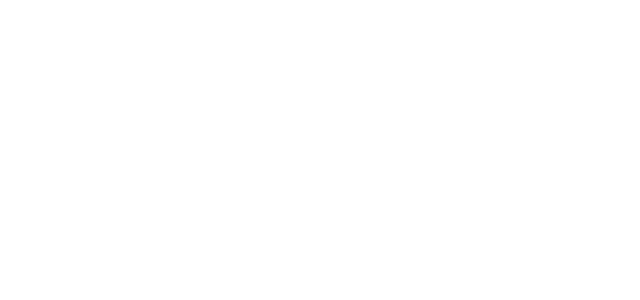
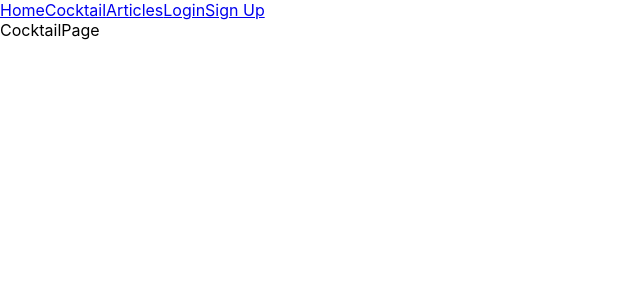
Before and after one commit to natcaze/Project3_client, a React (Create React App) app: page /pages/cocktail in a window 1280 px wide. Shown: the top 300 px of the page, without its empty margins (0-640 px from the left). Built offline with nearby package versions, Linux system fonts and the light colour scheme.

Commit message:
public pages routes done

```diff
--- a/src/App.js
+++ b/src/App.js
@@ -1,26 +1,26 @@
 import './App.css';
-import { Routes, Route} from 'react-router-dom';
+import Navbar from './components/Navbar';
+import { Routes, Route } from 'react-router-dom';
+import HomePage from './pages/HomePage';
+import CocktailPage from './pages/CocktailPage';
+import ArticlesPage from './pages/ArticlesPage';
+import LoginPage from './pages/LoginPage';
+import SignupPage from './pages/SignupPage';
 
-import SignupPage from './pages/SignupPage';
-import LoginPage from './pages/LoginPage';
-import HomePage from './pages/HomePage';
-import FavoritesPage from './pages/FavoritesPage';
-import EditProfilePage from './pages/EditProfilePage';
-import CreateArticle from './pages/CreateArticle';
-import ArticlesDetailsPage from './pages/ArticlesDetailsPage';
-import CreateCocktail from './pages/CreateCocktail';
-import ArtcilesPage from './pages/ArticlesDetailsPage';
-
-import Navbar from './components/Navbar';
-import Footer from './components/Footer';
-import CocktailCard from './components/CocktailCard';
-import Articles from './components/Articles';
 
 function App() {
   return (
-    <div className="App">
+    <div>
+    <Navbar/>
+     <Routes>
+    <Route path="/" element={<HomePage />} />
+    <Route path="/pages/cocktail" element={<CocktailPage />} />
+    <Route path="/pages/articles" element={<ArticlesPage />} />
+    <Route path="/pages/login" element={<LoginPage />} />
+    <Route path="/pages/signup" element={<SignupPage />} />
+    </Routes>
+    </div>
 
-    </div>
   );
 }
 
--- a/src/components/Navbar.jsx
+++ b/src/components/Navbar.jsx
@@ -0,0 +1,26 @@
+import React from 'react'
+ import { Link } from 'react-router-dom'
+
+function Navbar() {
+  return (
+    <div>
+    <Link to="/">
+        Home
+    </Link>
+    <Link to="/pages/cocktail">
+        Cocktail
+    </Link>
+    <Link to="/pages/articles">
+        Articles
+    </Link>
+    <Link to="/pages/login">
+        Login
+    </Link>
+    <Link to="/pages/signup">
+        Sign Up
+    </Link>
+    </div>
+  )
+}
+
+export default Navbar
--- a/src/index.js
+++ b/src/index.js
@@ -3,11 +3,15 @@ import ReactDOM from 'react-dom/client';
 import './index.css';
 import App from './App';
 import reportWebVitals from './reportWebVitals';
+import { BrowserRouter as Router } from 'react-router-dom';
+/* import { AuthProviderWrapper } from './contexts/auth.context'; */
 
 const root = ReactDOM.createRoot(document.getElementById('root'));
 root.render(
   <React.StrictMode>
+  <Router>
     <App />
+  </Router>
   </React.StrictMode>
 );
 
--- a/src/pages/ArticlesPage.jsx
+++ b/src/pages/ArticlesPage.jsx
@@ -0,0 +1,9 @@
+import React from 'react'
+
+function ArticlesPage() {
+  return (
+    <div>ArticlesPage</div>
+  )
+}
+
+export default ArticlesPage
--- /dev/null
+++ b/src/pages/CocktailPage.jsx
@@ -0,0 +1,9 @@
+import React from 'react'
+
+function CocktailPage() {
+  return (
+    <div>CocktailPage</div>
+  )
+}
+
+export default CocktailPage
--- a/src/pages/HomePage.jsx
+++ b/src/pages/HomePage.jsx
@@ -0,0 +1,9 @@
+import React from 'react'
+
+function HomePage() {
+  return (
+    <div>HomePage</div>
+  )
+}
+
+export default HomePage
--- a/src/pages/LoginPage.jsx
+++ b/src/pages/LoginPage.jsx
@@ -0,0 +1,9 @@
+import React from 'react'
+
+function LoginPage() {
+  return (
+    <div>LoginPage</div>
+  )
+}
+
+export default LoginPage
--- a/src/pages/SignupPage.jsx
+++ b/src/pages/SignupPage.jsx
@@ -0,0 +1,9 @@
+import React from 'react'
+
+function SignupPage() {
+  return (
+    <div>SignupPage</div>
+  )
+}
+
+export default SignupPage
```
Also changed, not shown: src/pages/ArticlesDetailsPage.jsx (deleted).
